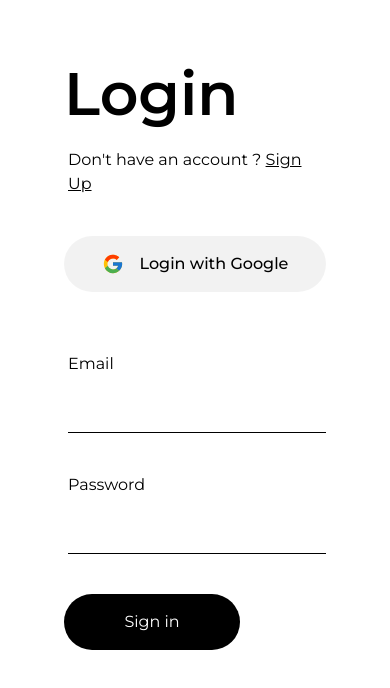
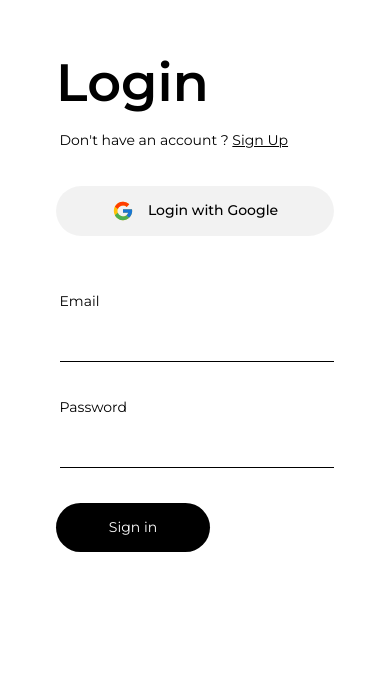
Before and after one commit to zeem2626/todo-nextJs-firebase, a Next.js app: page /login in a window 390 px wide. Shown: the top 688 px of the page. Built offline with nearby package versions, Linux system fonts and the light colour scheme; no server answers.

Commit message:
Update globals.css

```diff
--- a/styles/globals.css
+++ b/styles/globals.css
@@ -18,3 +18,8 @@
     margin: 0;
     padding: 0;
 }
+ @media screen and (max-width: 600px) {
+:root {
+    font-size: 14px;
+  }
+ }
```
